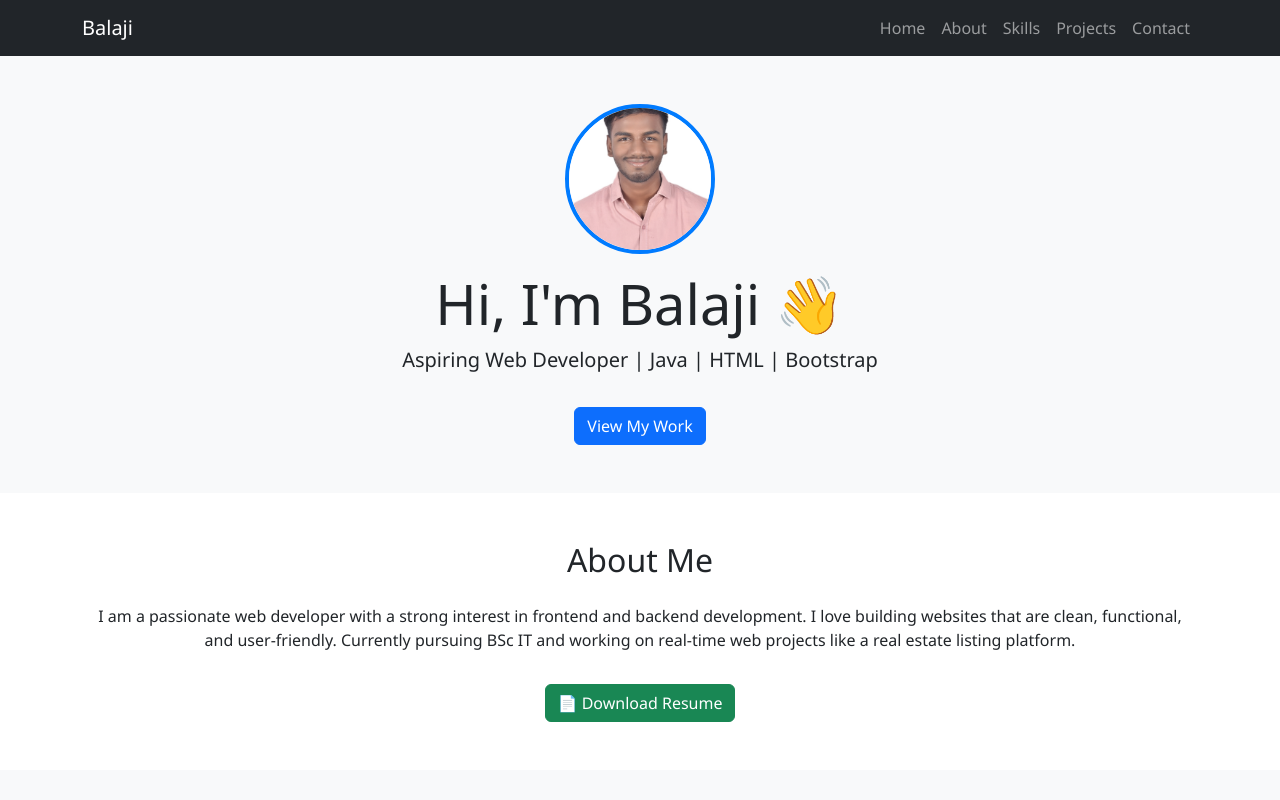
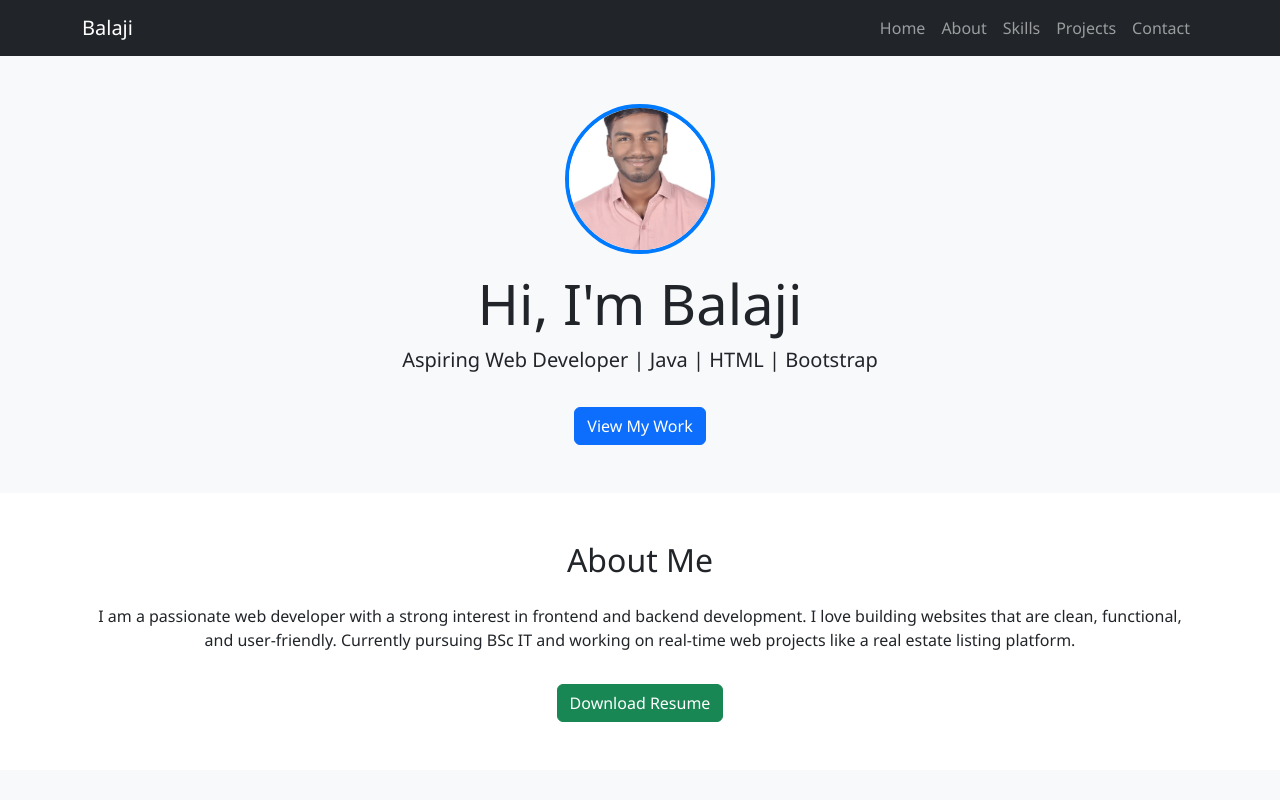
Before and after one commit to Balaji4723/PORTFOLIO-WEBSITE, a plain HTML site: page index.html in a window 1280 px wide. Shown: the top 800 px of the page. Drawn offline with nearby package versions, Linux system fonts and the light colour scheme.

Commit message:
Update index.html

```diff
--- a/index.html
+++ b/index.html
@@ -33,7 +33,7 @@
 <section id="home" class="text-center bg-light py-5">
   <div class="container">
     <img src="profile.jpg" alt="Balaji Profile Photo" class="profile-pic mb-3">
-    <h1 class="display-4">Hi, I'm Balaji 👋</h1>
+    <h1 class="display-4">Hi, I'm Balaji </h1>
     <p class="lead">Aspiring Web Developer | Java | HTML | Bootstrap</p>
     <a href="#projects" class="btn btn-primary mt-3">View My Work</a>
   </div>
@@ -47,7 +47,7 @@
       <p>
         I am a passionate web developer with a strong interest in frontend and backend development. I love building websites that are clean, functional, and user-friendly. Currently pursuing BSc IT and working on real-time web projects like a real estate listing platform.
       </p>
-      <a href="BALAJI RESUME47.pdf" class="btn btn-success mt-3" download>📄 Download Resume</a>
+      <a href="BALAJI RESUME47.pdf" class="btn btn-success mt-3" download> Download Resume</a>
     </div>
   </section>
 
```
